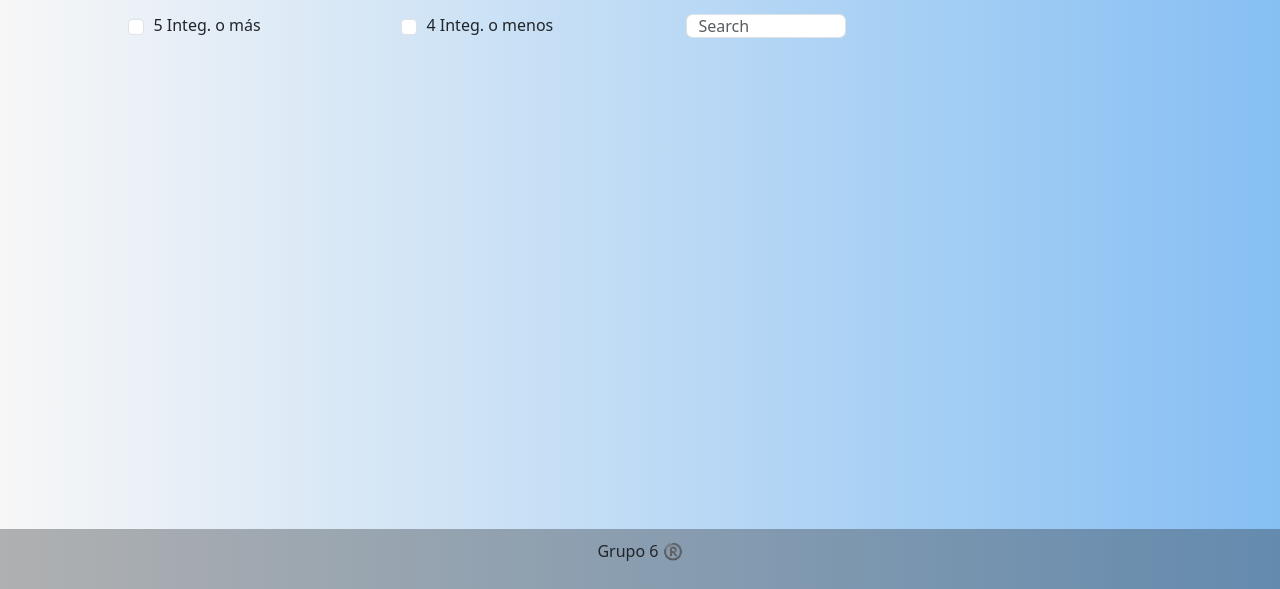
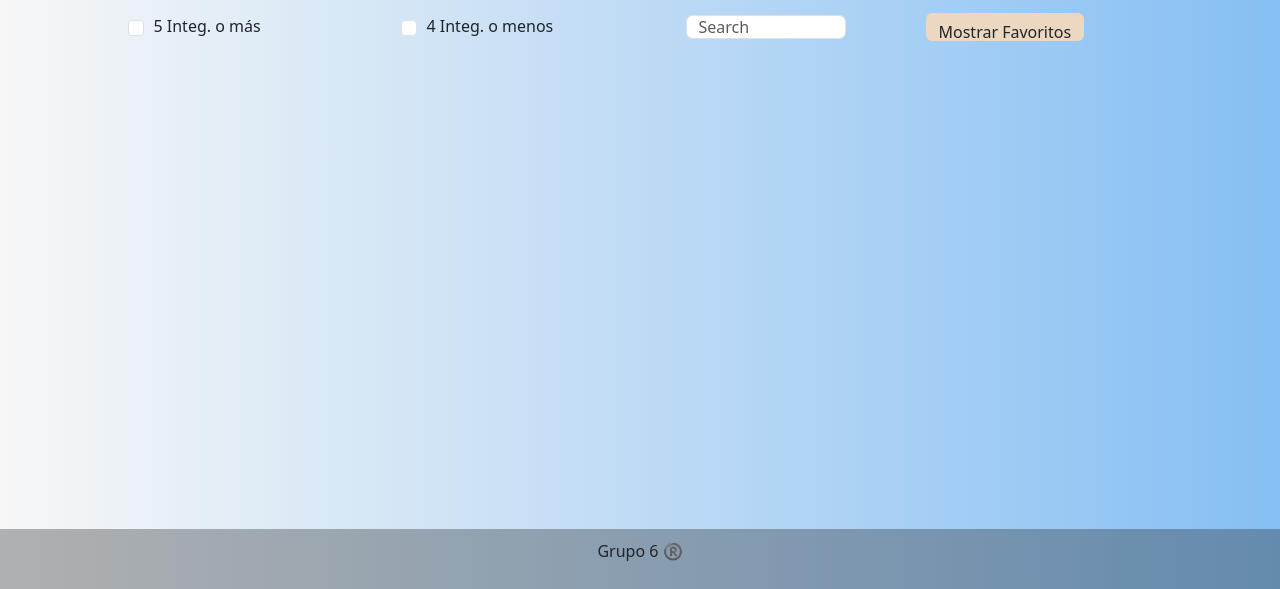
Before and after one commit to eduarkim/grupo6, a plain HTML site: page clanes.html in a window 1280 px wide. Shown: the part 362-951 px from the top of the page. Drawn offline with nearby package versions, Linux system fonts and the light colour scheme; no server answers.

Commit message:
agregando boton mostrar tarjetas en clanes para que solo asi se muestre el modal de favoritos y no cada vez que toca la estrella que resulta molesto

```diff
--- a/clanes.html
+++ b/clanes.html
@@ -137,8 +137,9 @@
                    <label class="form-check-label" for="checkcategoryMenos">4 Integ. o menos</label>
                 </div>
 
-                <div class="col-8 col-md-5 col-lg-5">
+                <div class="col-8 col-md-5 col-lg-5 d-flex align-items-center">
                     <input class="form-control" type="search" placeholder="Search" aria-label="Search" id="buscador">
+                    <button class="btn" id="openFavoritesBtn">Mostrar Favoritos</button>
                 </div>
 
             </div>
--- a/js/clanes.js
+++ b/js/clanes.js
@@ -89,7 +89,7 @@ function updateFavoriteSection() {
         });
     //    favoriteContainer.style.display = 'flex'; // Mostrar sección de favoritos
       //  favoriteContainer.style.flexWrap = 'wrap';
-   showModal();
+ //  showModal();
     } /* else {
         favoriteContainer.style.display = 'none'; // Ocultar sección de favoritos
     } */
@@ -127,6 +127,12 @@ function showModal() {
         }
     };
 }
+
+document.getElementById('openFavoritesBtn').addEventListener('click', function() {
+    showModal();
+});
+
+
 
     function filterClansByMemberCount(clans) {
         const checkboxMas = document.getElementById('checkcategoryMas');
--- a/main.css
+++ b/main.css
@@ -263,3 +263,9 @@ background-color: rgb(236, 216, 192);
     min-height: 150px; /* Asegurar que todas las tarjetas tengan la misma altura */
    height: auto;
 }
+
+#openFavoritesBtn{
+    margin-left:5rem;
+    height: 1.8rem;
+    background-color: rgb(236, 216, 192);
+}
```
